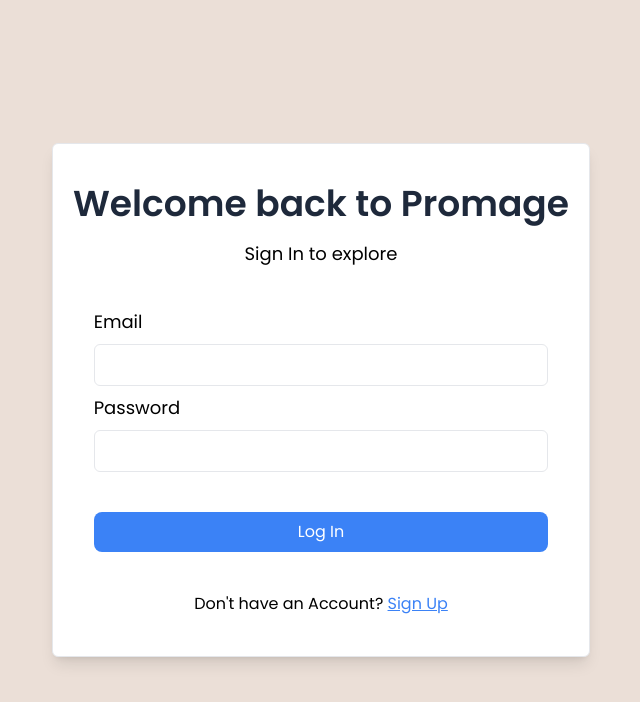
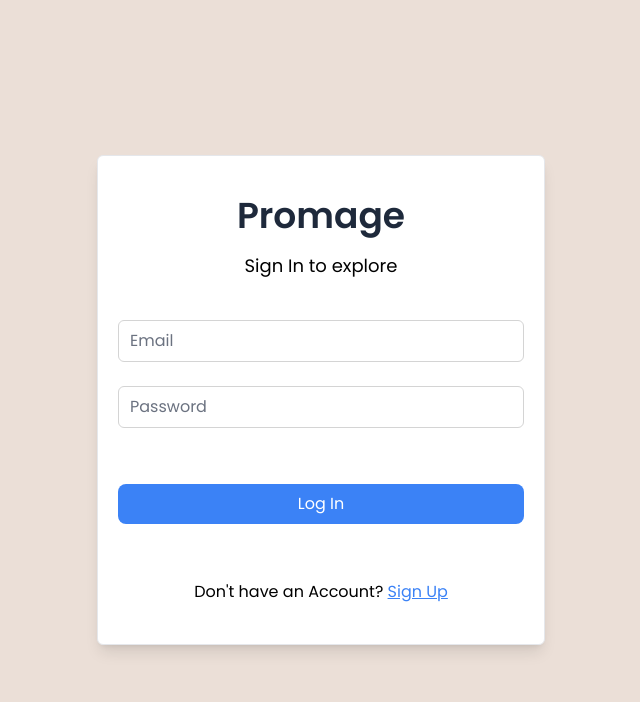
Before and after one commit to Srijanbista/promage, a Next.js app: page /login in a window 1280 px wide. Shown: the top 702 px of the page, without its empty margins (319-959 px from the left). Built offline with nearby package versions, Linux system fonts and the light colour scheme.

Commit message:
implemented floating label and refactored code in loginform

```diff
--- a/src/app/components/LoginForm.tsx
+++ b/src/app/components/LoginForm.tsx
@@ -1,12 +1,15 @@
+// LoginForm.js
 "use client";
-import { ErrorMessage, Field, Form, Formik } from "formik";
-import { HTMLInputTypeAttribute, useState } from "react";
+import { Form, Formik, FormikHelpers } from "formik";
+import { useState } from "react";
 import * as yup from "yup";
+import { useRouter } from "next/navigation";
+import { errorToast, successToast } from "../utils/Toaster";
 import {
   handleLogin,
   handleUserSignup,
 } from "../login/(services)/Login.service";
-import { useRouter } from "next/navigation";
+import { FormikInputField } from "./CreatProjectForm";
 
 // Validation schema for the login form
 const LoginFormSchema = yup.object().shape({
@@ -21,22 +24,71 @@
   password: yup.string().required("Required").min(8, "Password is too short"),
 });
 
+interface LoginValues {
+  email: string;
+  password: string;
+}
+
+interface SignUpValues extends LoginValues {
+  name: string;
+}
+
 const LoginForm = () => {
   const [isSignInPage, setIsSignInPage] = useState(true);
   const router = useRouter();
-  // Initial values for the form
+
   const initialValues = {
     email: "",
     password: "",
   };
 
+  // Handles form submission
+  const handleFormSubmit = (
+    values: SignUpValues | LoginValues,
+    resetForm: FormikHelpers<LoginValues | SignUpValues>["resetForm"]
+  ) => {
+    if (isSignInPage) {
+      handleLogin(values as LoginValues)
+        .then((resp) => {
+          debugger;
+          console.log(resp);
+          localStorage.setItem("user:token", resp.token);
+          router.push("/dashboard");
+          setTimeout(() => {
+            successToast("Login successful");
+          }, 2000);
+        })
+        .catch(() => {
+          console.log("Invalid credentials");
+          setTimeout(() => {
+            errorToast("Invalid credentials");
+          }, 2000);
+        })
+        .finally(() => resetForm());
+    } else {
+      handleUserSignup(values as SignUpValues)
+        .then((resp) => {
+          console.log(resp);
+          setTimeout(() => {
+            successToast("Sign Up successful");
+          }, 2000);
+        })
+        .catch(() => {
+          console.log("Error creating user");
+          setTimeout(() => {
+            errorToast("Error creating user");
+          }, 2000);
+        })
+        .finally(() => resetForm());
+    }
+  };
+
   return (
-    <>
-      <div className="border flex flex-col  items-center justify-center py-10 px-5 bg-white rounded-md shadow-lg">
+    <div className="border flex flex-col items-center justify-center py-10 px-5 bg-white rounded-md shadow-lg max-w-md w-full mx-auto sm:w-3/4 lg:w-1/2">
       <h1 className="text-slate-800 font-semibold mb-4 text-4xl text-center">
-          {`Welcome ${isSignInPage ? "back" : ""} to Promage`}
+        Promage
       </h1>
-        <span className="text-lg mb-10">
+      <span className="text-lg mb-10 text-center">
         {isSignInPage ? "Sign In to explore" : "Sign Up to continue"}
       </span>
       <Formik
@@ -44,46 +96,35 @@
         initialValues={
           isSignInPage ? initialValues : { name: "", ...initialValues }
         }
-          onSubmit={(values, { resetForm }) => {
-            isSignInPage
-              ? handleLogin(values)
-                  .then((resp: any) => {
-                    console.log(resp);
-                    localStorage.setItem("user:token", resp.token);
-                    router.push("/dashboard");
-                  })
-                  .catch((err) => console.log("Invalid credentials"))
-                  .finally(() => resetForm())
-              : handleUserSignup(values as any)
-                  .then((resp: any) => {
-                    console.log(resp);
-                  })
-                  .catch((err) => {
-                    console.log("Error creating user");
-                  })
-                  .finally(() => resetForm());
-          }}
+        onSubmit={(values, { resetForm }) =>
+          handleFormSubmit(values, resetForm)
+        }
         validationSchema={isSignInPage ? LoginFormSchema : SignUpFormSchema}
       >
-          <Form className="flex flex-col gap-y-2 w-11/12">
-            {isSignInPage ? null : (
-              <FieldGroup name="name" placeholder="Enter Email" label="Name" />
+        {(formikProps) => (
+          <Form className="flex flex-col gap-y-6 w-full">
+            {!isSignInPage && (
+              <FormikInputField
+                name="name"
+                placeholder="Name"
+                formikProps={formikProps}
+              />
             )}
-            <FieldGroup
+            <FormikInputField
               name="email"
               type="email"
-              placeholder="Enter your email"
-              label="Email"
+              placeholder="Email"
+              formikProps={formikProps}
             />
-            <FieldGroup
+            <FormikInputField
               name="password"
               type="password"
-              placeholder="Enter your password"
-              label="Password"
+              placeholder="Password"
+              formikProps={formikProps}
             />
             <button
               type="submit"
-              className="bg-blue-500 text-white px-4 py-2 rounded-lg my-8"
+              className="bg-blue-500 text-white px-4 py-2 rounded-lg my-8 transition duration-150 ease-in-out transform hover:bg-blue-600 focus:outline-none focus:ring-2 focus:ring-blue-300 active:bg-blue-700 active:scale-95"
             >
               {isSignInPage ? "Log In" : "Sign Up"}
             </button>
@@ -92,7 +133,7 @@
                 ? "Don't have an Account? "
                 : "Already have an account? "}
               <button
-                className="text-blue-500 underline"
+                className="text-blue-500 underline transition duration-150 ease-in-out transform hover:text-blue-600 focus:outline-none focus:ring-2 focus:ring-blue-300 active:text-blue-700 active:scale-95"
                 type="button"
                 onClick={() => setIsSignInPage(!isSignInPage)}
               >
@@ -100,38 +141,10 @@
               </button>
             </p>
           </Form>
+        )}
       </Formik>
     </div>
-    </>
   );
 };
 
 export default LoginForm;
-
-export const FieldGroup = ({
-  name,
-  type = "text",
-  placeholder,
-  label,
-  className = "",
-}: {
-  name: string;
-  type?: string;
-  placeholder: string;
-  label: string;
-  className?: HTMLInputTypeAttribute;
-}) => {
-  return (
-    <>
-      <label htmlFor={name} className="text-lg">
-        {label}
-      </label>
-      <Field
-        type={type}
-        name={name}
-        className={`border rounded-md p-2 ${className}`}
-      />
-      <ErrorMessage name={name} component="span" className="text-red-500" />
-    </>
-  );
-};
```
Lines whose indentation alone changed are shown as unchanged.
